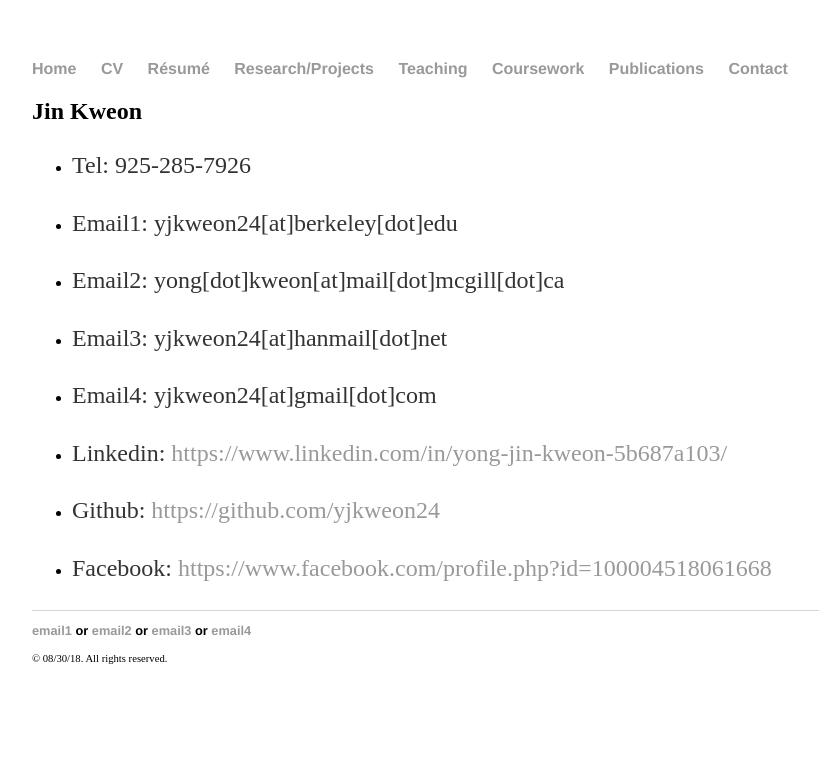
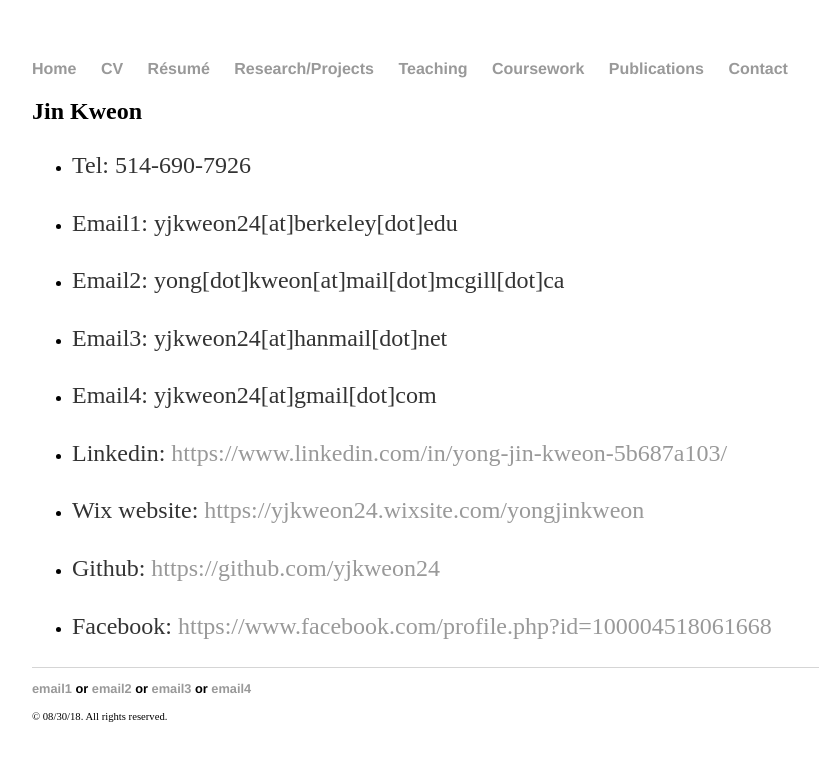
Before and after one commit to yjkweon24/yjkweon24.github.io, a Jekyll site: the page built from contact/contact.md, in a window 1280 px wide. Shown: the top 761 px of the page, without its empty margins (160-979 px from the left). Built offline with Jekyll 4.4.1, drawn with Linux system fonts in a browser that asks for light colours.

Commit message:
update phone number and wix site

```diff
--- a/contact/contact.md
+++ b/contact/contact.md
@@ -6,7 +6,7 @@ title: Contact
 ## Jin Kweon
 
 
-* Tel: 925-285-7926
+* Tel: 514-690-7926
 
 * Email1: yjkweon24[at]berkeley[dot]edu
 
@@ -18,6 +18,8 @@ title: Contact
 
 * Linkedin: [https://www.linkedin.com/in/yong-jin-kweon-5b687a103/](https://www.linkedin.com/in/yong-jin-kweon-5b687a103/)
 
+* Wix website: [https://yjkweon24.wixsite.com/yongjinkweon](https://yjkweon24.wixsite.com/yongjinkweon)
+
 * Github: [https://github.com/yjkweon24](https://github.com/yjkweon24)
 
 * Facebook: [https://www.facebook.com/profile.php?id=100004518061668](https://www.facebook.com/profile.php?id=100004518061668)
```
